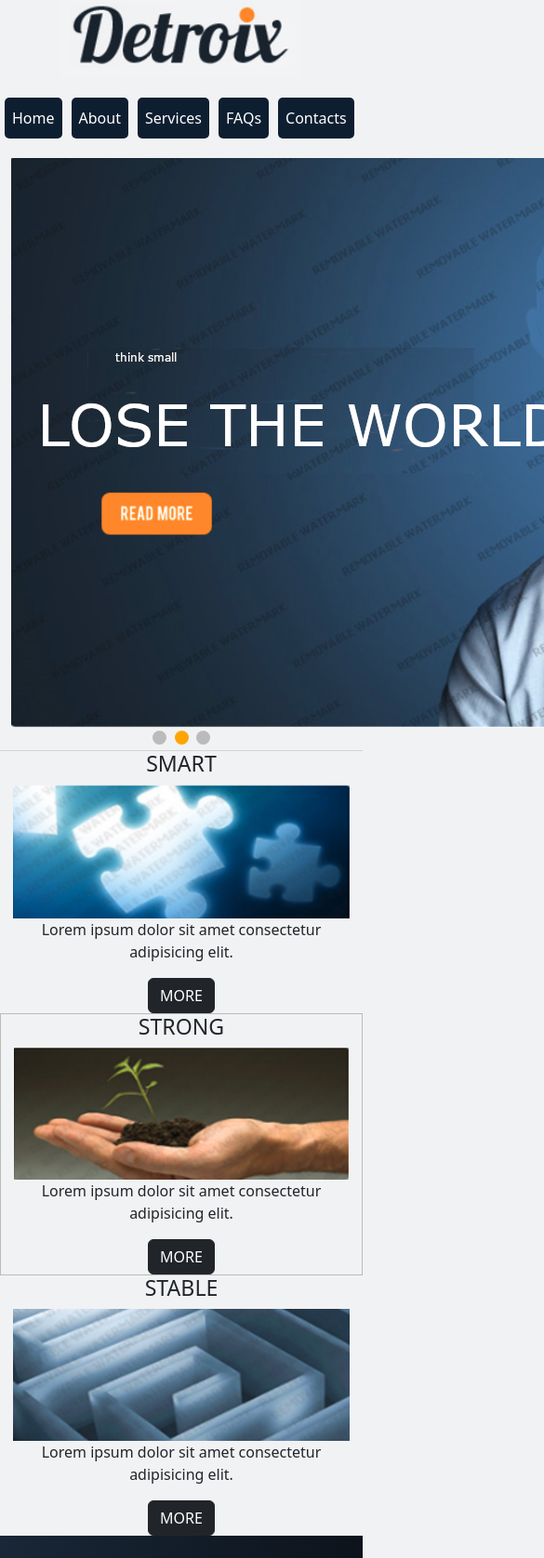
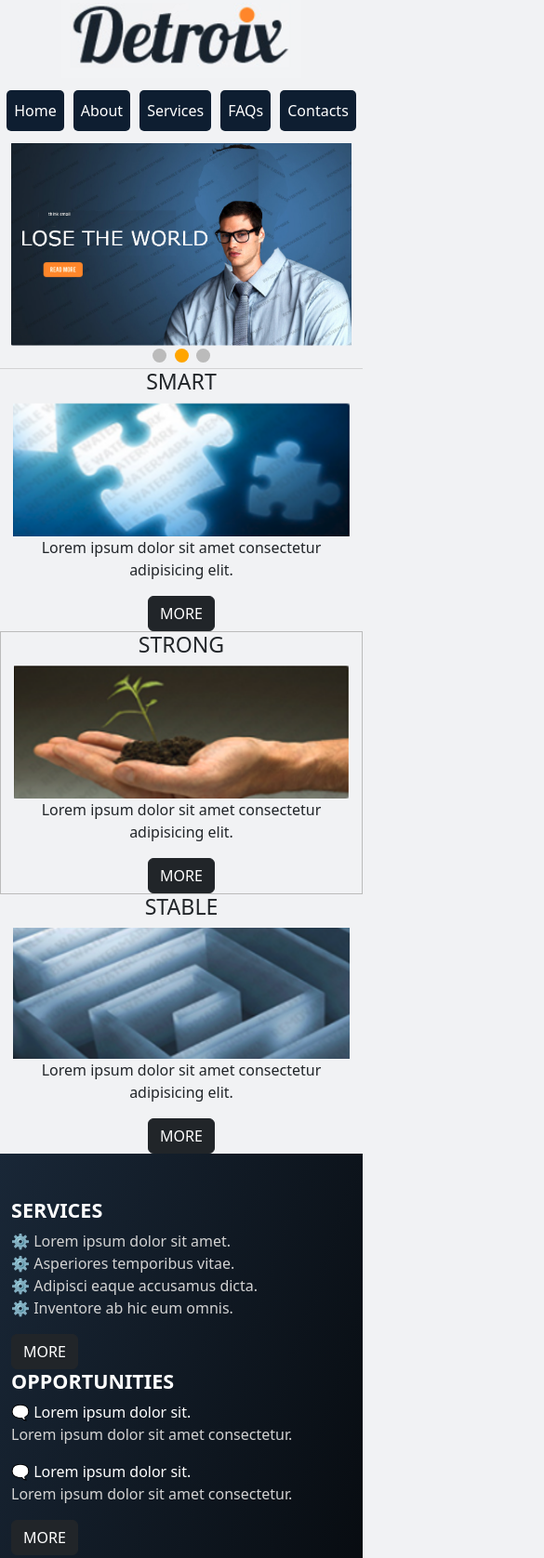
Before and after one commit to jtbmca/Detroix-Bootstrap-Template, a plain HTML site: page index.html in a window 390 px wide. Shown: the top 1676 px of the page at 93% size, 585 px wide, since content can reach past the window. Drawn offline with nearby package versions, Linux system fonts and the light colour scheme.

Commit message:
Detroix-Bootstrap-Template-Final
This is as much time as I'm going to put into this, It is responsive, though not identical to the template.

```diff
--- a/index.html
+++ b/index.html
@@ -8,15 +8,12 @@
     <link rel="stylesheet" href="./css/style.css">
 </head>
 <body>
-    <div class="container-fluid">
+    <div class="container-fluid logo">
         <div class="row">
-            <div class="col-12 text-center mt-0 py-0 col-md-6 text-left">
+            <div class="col-12 text-center mt-0 py-0 col-lg-5">
                 <img src="./media/logo.png" alt="Logo" class="img-fluid">
             </div>
-        </div>
-        <div class="row">
-            <nav class="navbar navbar-expand Col-12 col-md-6">
-            <div class="navbar justify-content-center" id="navbarNav">
+                <nav class="navbar navbar-expand col-12 col-lg-7 justify-content-center" id="navbarNav">
                     <ul class="navbar-nav">
                         <li class="nav-item"><a class="nav-link" href="#">Home</a></li>
                         <li class="nav-item"><a class="nav-link" href="#">About</a></li>
@@ -24,25 +21,24 @@
                         <li class="nav-item"><a class="nav-link" href="#">FAQs</a></li>
                         <li class="nav-item"><a class="nav-link" href="#">Contacts</a></li>
                     </ul>
+                </nav>
         </div>
     </div>
-    </div>
-</nav>
 <div class="container hero-section">
     <div class="row">
         <div class="col-12 slideshow-container" role="region" aria-label="Slideshow">
             <!-- Full-width images with number and caption text -->
             <div class="mySlides" role="group" aria-roledescription="slide" aria-label="Slide 1 of 3">
 
-                <img src="./media/think.png" class="slide-image" alt="Think Big">
+                <img src="./media/think.png" class="slide-image img-fluid" alt="Think Big">
             </div>
             <div class="mySlides" role="group" aria-roledescription="slide" aria-label="Slide 2 of 3">
 
-                <img src="./media/thinksmol.png" class="slide-image" alt="Think Small">
+                <img src="./media/thinksmol.png" class="slide-image img-fluid" alt="Think Small">
             </div>
             <div class="mySlides" role="group" aria-roledescription="slide" aria-label="Slide 3 of 3">
 
-                <img src="./media/thinkweird.png" class="slide-image" alt="Think Weird">
+                <img src="./media/thinkweird.png" class="slide-image img-fluid" alt="Think Weird">
             </div>
             <!-- Next and previous buttons
             <a class="prev" onclick="plusSlides(-1)" role="button" aria-label="Previous slide" tabindex="0">&#10094;</a>
@@ -61,19 +57,19 @@
     <div class="row text-center">
         <div class="col-md-4 info-card smart">
             <h3>SMART</h3>
-            <img src="./media/puzzle.png" alt="Smart">
+            <img src="./media/puzzle.png" alt="Smart" class="img-fluid">
             <p>Lorem ipsum dolor sit amet consectetur adipisicing elit.</p>
             <button class="btn btn-dark">MORE</button>
         </div>
         <div class="col-md-4 info-card strong">
             <h3>STRONG</h3>
-            <img src="./media/plant.png" alt="Strong">
+            <img src="./media/plant.png" alt="Strong" class="img-fluid">
             <p>Lorem ipsum dolor sit amet consectetur adipisicing elit.</p>
             <button class="btn btn-dark">MORE</button>
         </div>
         <div class="col-md-4 info-card stable">
             <h3>STABLE</h3>
-            <img src="./media/maze.png" alt="Stable">
+            <img src="./media/maze.png" alt="Stable" class="img-fluid">
             <p>Lorem ipsum dolor sit amet consectetur adipisicing elit.</p>
             <button class="btn btn-dark">MORE</button>
         </div>
@@ -94,8 +90,8 @@
             </div>
             <div class="col-md-4 opp">
                 <h4>OPPORTUNITIES</h4>
-                <p><span class="white">🗨️ Lorem ipsum dolor sit.</span class="white"> Lorem ipsum dolor sit amet consectetur.</p>
-                <p><span class="white">🗨️ Lorem ipsum dolor sit.</span class="white"> Lorem ipsum dolor sit amet consectetur.</p>
+                <p><span class="white">🗨️ Lorem ipsum dolor sit.</span class="white"><br> Lorem ipsum dolor sit amet consectetur.</p>
+                <p><span class="white">🗨️ Lorem ipsum dolor sit.</span class="white"><br> Lorem ipsum dolor sit amet consectetur.</p>
                 <button class="btn btn-dark">MORE</button>
             </div>
             <div class="col-md-4 news">
```
Lines whose indentation alone changed are shown as unchanged.
